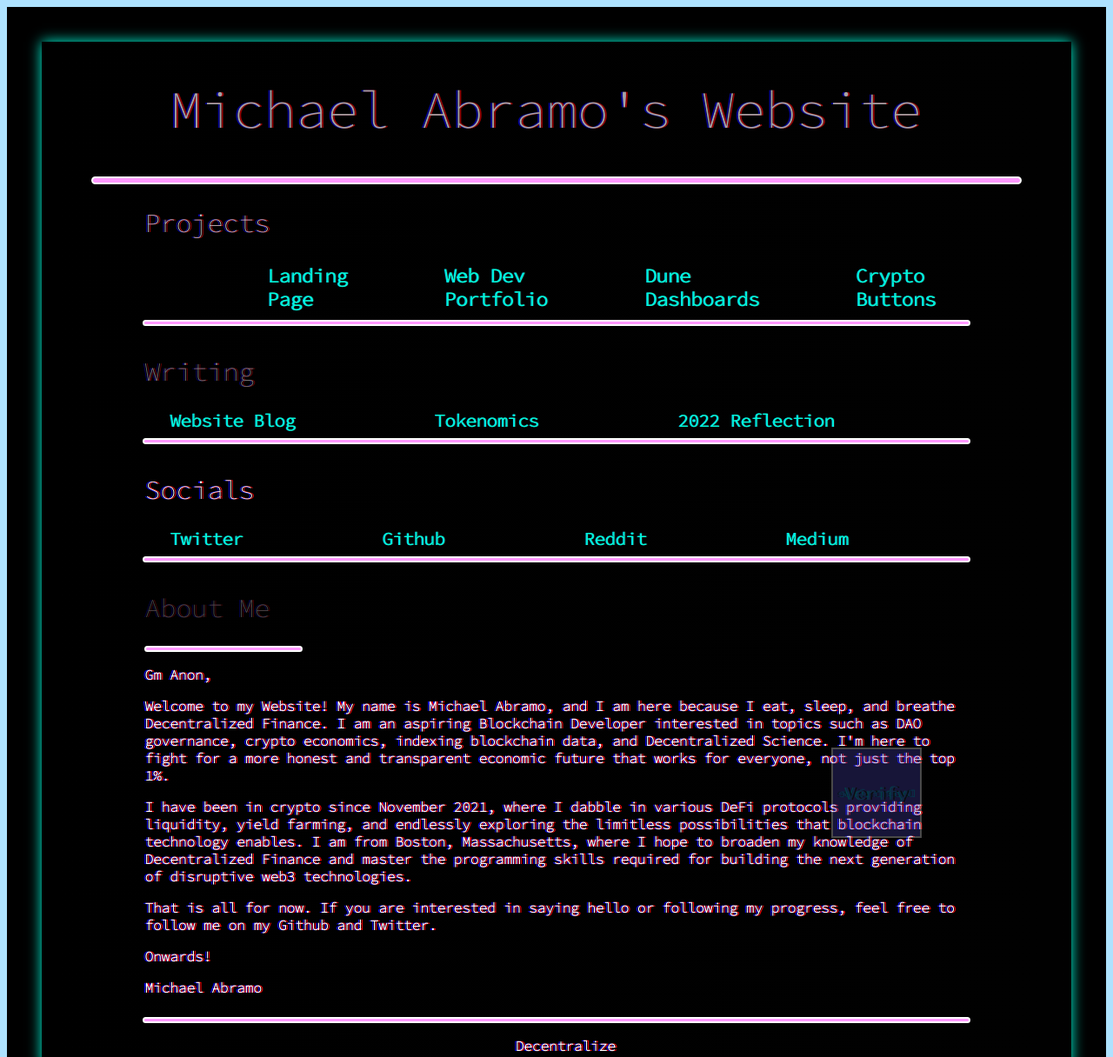
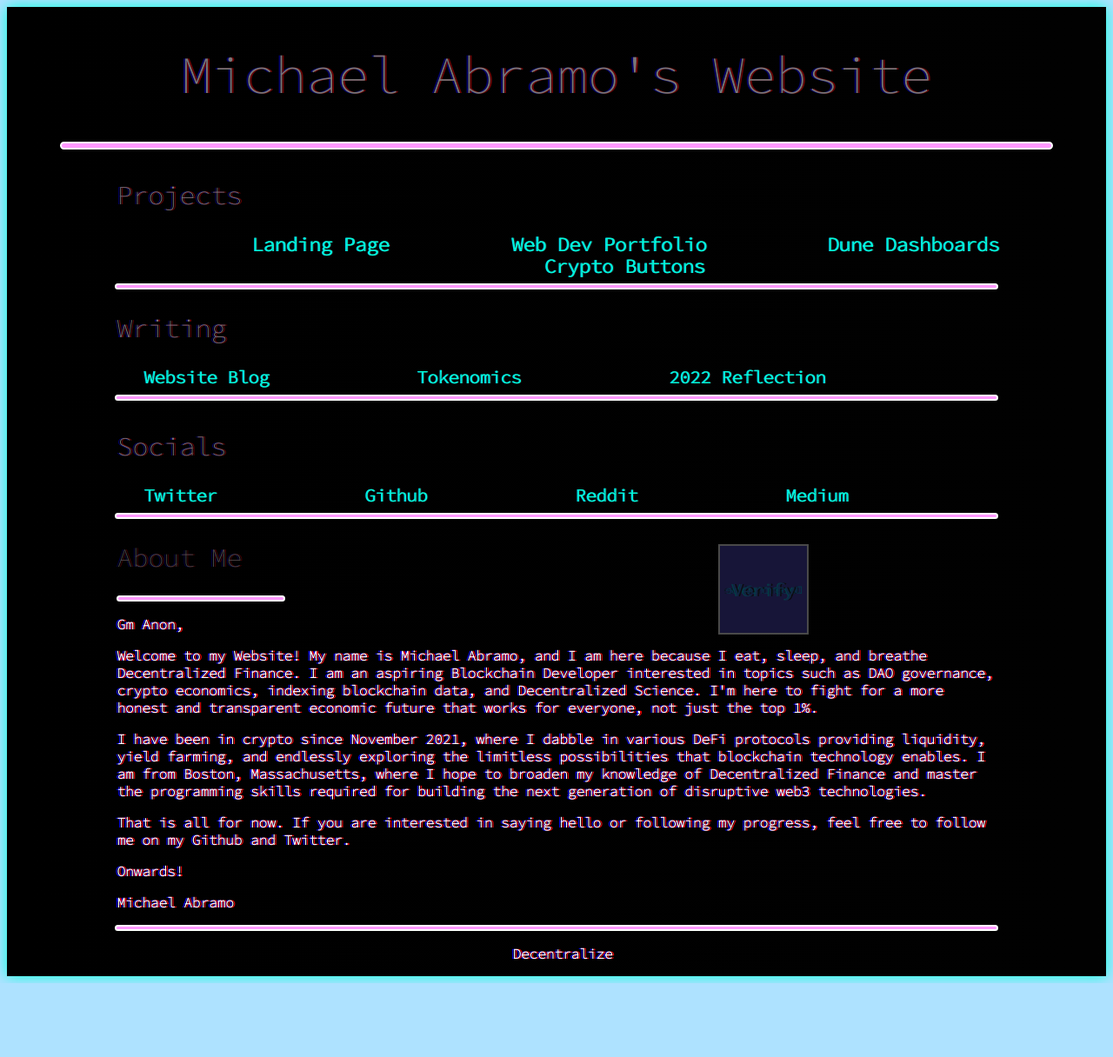
Before and after one commit to SonnyMonroe/WebSite, a plain HTML site: page index.html in a window 1280 px wide. Shown: the top 1216 px of the page at 87% size. After the commit the page ends 1131 px from the top, so only its background shows below. Drawn offline with Linux system fonts and the light colour scheme; a web font is replaced by a local one.

Commit message:
Recovered lost changes

```diff
--- a/style.css/styles.css
+++ b/style.css/styles.css
@@ -16,10 +16,11 @@
   font-family: "Source Code Pro", monospace;
   background: #000000;
   color: #fff;
-  padding: 40px;
+  /* padding: 40px; -- got rif of this and the projectz buttons are no longer a block */
   background-size: 100% 100%;
-  grid-template-columns: minmax(100px, max-content);
-  grid-auto-rows: minmax(75px, auto);
+  grid-template-columns: minmax(
+    100px auto
+  ); /* 3/21/23 changed it from grid-template-columns*/
 }
 
 .socials,
@@ -51,27 +52,27 @@
 
 .grid-container {
   display: grid;
-  grid-template-columns: 1fr;
+  grid-template-columns: 4fr;
   gap: 0px 0px;
   grid-auto-flow: row;
 }
 
 .header {
-  grid-area: header;
+  grid-area: "header";
   align-items: center;
 }
 
 .projects {
-  grid-area: projects;
+  grid-area: "projects";
+  align-content: center;
 }
 
 .writing {
-  grid-area: writing;
-  align-content: center;
+  grid-area: "writing";
 }
 
 .socialz {
-  grid-area: socials;
+  grid-area: "socials";
   align-content: center;
 }
 
@@ -80,42 +81,33 @@
   text-decoration: none;
 }
 
-.about-me {
-  grid-area: about-me;
-  justify-content: center;
-  align-content: center;
-}
-
 footer {
-  grid-area: footer;
+  grid-area: "footer";
   color: #00ffdc;
   margin-left: 40%;
 }
 /*Might need to change display: block and justify-content in projectz*/
 .projectz {
   display: flex;
-  justify-content: space-between;
-  margin-left: 12.5%;
-  margin-right: 12.5%;
+  flex-direction: row;
+  flex-wrap: wrap;
+
+  /* align-content: center; */
 }
 
-.projectz ul {
-  list-style: none;
-  margin: 0;
-  padding: 0;
-}
-
-.projectz a {
-  display: block;
-  padding: 5px;
+.projectz,
+a {
   text-decoration: none;
+  align-items: center;
+  justify-content: center;
 }
 
 h1 {
   font-size: 60px;
   font-weight: 200;
   text-shadow: 2px 0 rgba(255, 0, 0, 0.9), -2px 0 rgba(0, 0, 255, 0.9);
-  text-indent: 12.5%;
+  text-align: center;
+  margin: 0, auto !important;
 }
 
 h2 {
@@ -126,7 +118,7 @@
 }
 
 .electric {
-  animation: flicker 1.5s linear infinite, color 1s linear infinite;
+  animation: flicker 2s linear infinite, color 1s linear infinite;
 }
 
 @keyframes flicker {
@@ -140,7 +132,7 @@
 }
 
 .electric2 {
-  animation: flicker 4s linear infinite, color 1s linear infinite;
+  animation: flicker 2s linear infinite, color 1s linear infinite;
 }
 
 @keyframes flicker {
@@ -168,7 +160,7 @@
 }
 
 .electric4 {
-  animation: flicker 1s linear infinite, color 1s linear infinite;
+  animation: flicker 2s linear infinite, color 1s linear infinite;
 }
 
 @keyframes flicker {
@@ -262,6 +254,19 @@
   height: 100px;
 }
 
+.about-me {
+  grid-area: "about-me";
+  /* justify-content: center;
+  align-content: center; */
+  position: relative;
+}
+.cube-container {
+  position: absolute;
+  top: 1%;
+  left: 65%;
+  transform: translate(-50%, -50%);
+}
+
 @keyframes spin {
   0% {
     transform: rotateX(0deg) rotateY(0deg); /* Start at 0 degrees */
```
Also changed, not shown: cryptoButtons/cryptoButtons.css (+47 -2 lines), cryptoButtons/cryptoButtons.html (+1 -0 lines).
